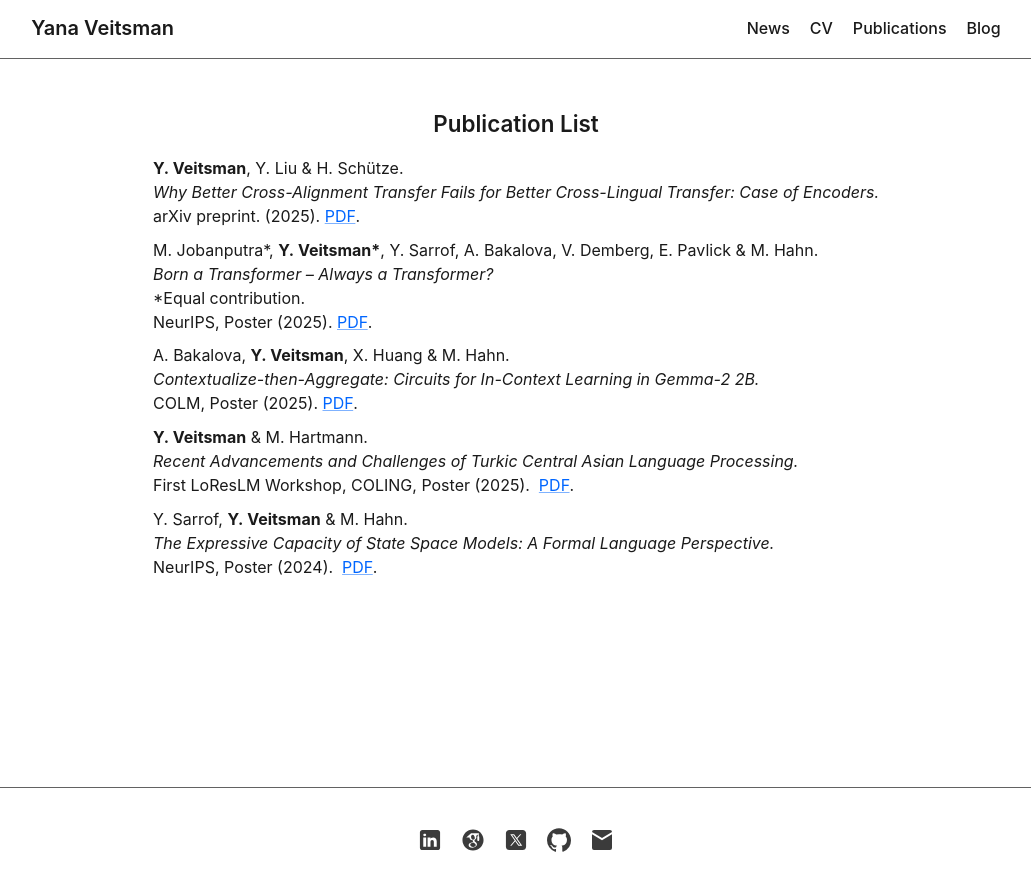
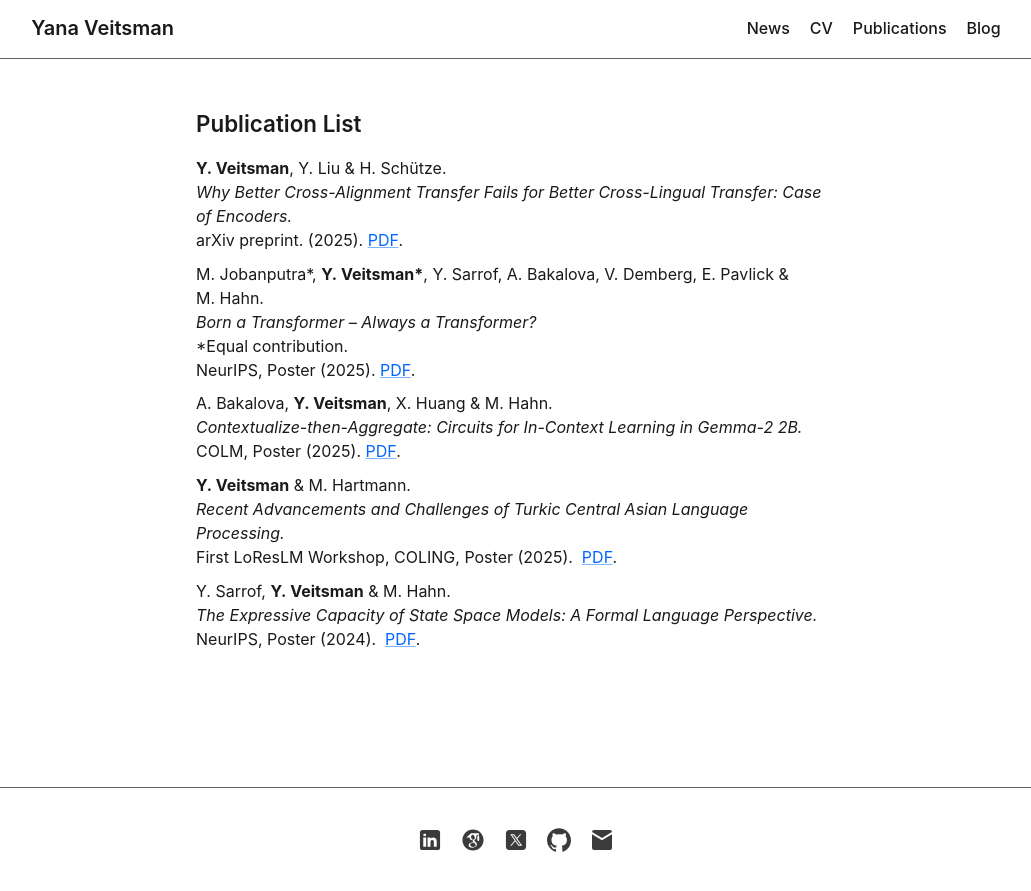
Before and after one commit to yan-vei/yan-vei.github.io, a Jekyll site: the page built from _pages/publications.html, in a window 1280 px wide. Shown: the top 891 px of the page, without its empty margins (124-1155 px from the left). Built offline with Jekyll 4.4.1, drawn with Linux system fonts in a browser that asks for light colours.

Commit message:
adjust page width

```diff
--- a/_pages/publications.html
+++ b/_pages/publications.html
@@ -27,6 +27,7 @@ permalink: /publications/
 }
 </script>
 
+<div class="publications-wrapper">
 <h3 class="pub-list-header">Publication List</h3>
 
 <ul class="pub-list">
@@ -68,3 +69,4 @@ permalink: /publications/
   </li>
 
 </ul>
+</div>
--- a/assets/css/styles.css
+++ b/assets/css/styles.css
@@ -15,6 +15,7 @@
     --accent: #0066ff;
     --radius: 6px;
     --max-width: 100ch;
+    --content-width: min(70vw, 72rem);
     --font-sans: -apple-system, BlinkMacSystemFont, 'Segoe UI',
                  Roboto, Oxygen, Ubuntu, Cantarell, 'Helvetica Neue', sans-serif;
     --font-mono: SFMono-Regular, Consolas, 'Liberation Mono', Menlo, monospace;
@@ -285,28 +286,32 @@ body {
 
 
 /* ---- publication list ---- */
+.publications-wrapper {
+  width: 50vw;
+  max-width: calc(100% - 2.5rem);
+  margin: 0 auto;
+}
+
 .pub-list {
   list-style-position: inside;   /* numbers line up with centred text */
   padding: 0;
-  margin: 0 auto;
-  text-align: justify;
+  margin: 0;
+  text-align: left;
   line-height: 1.5;
   list-style: none;
   flex-direction: column;
   display: flex;
-  align-items: justify;
-  max-width: max-content;
+  width: 100%;
 }
 
 .pub-list-header {
   padding: 0;
-  margin: 1rem auto;
+  margin: 1rem 0;
   text-align: left;
   line-height: 1.5;
   flex-direction: column;
   display: flex;
-  align-items: left;
-  max-width: max-content;
+  width: 100%;
 }
 
 .pub-list li + li {
@@ -318,7 +323,8 @@ body {
   list-style: none;
   padding: 0;
   margin: 0 auto;
-  max-width: var(--max-width);
+  width: var(--content-width);
+  max-width: calc(100% - 2.5rem);
 }
 
 .blog-list li + li {
@@ -477,16 +483,15 @@ body {
 
 /* ---- news page tweaks ---- */
 .news-wrapper{
-  display:flex;flex-direction:column;gap:2.5rem;max-width:var(--max-width);margin:0 auto;padding-top:0.5rem}
+  display:flex;flex-direction:column;gap:2.5rem;width:var(--content-width);max-width:calc(100% - 2.5rem);margin:0 auto;padding-top:0.5rem}
 .news-title{text-align:center;margin:0.5rem 0 1.5rem}
 .news-item time{font-size:0.85rem;color:var(--text-light,#727272);margin-bottom:0.25rem}
 .news-headline{margin:0;font-size:1.25rem;line-height:1.3}
-.news-item p{margin:0.5rem 0 0;max-width:40rem}
+.news-item p{margin:0.5rem 0 0}
 .news-item a{text-decoration:none;color:inherit}
 .news-item a:hover{text-decoration:underline}
 .news-archive{
   width:100%;
-  max-width:40rem;
   margin:0 auto;
 }
 .news-archive summary{
@@ -534,14 +539,13 @@ body {
 }
 .post-content{
   text-align:left;          /* regular paragraph flow */
-  max-width:40rem;
 }
 
 /* ── news-list: centred block, left-aligned text ───────────── */
 .news-item{
   /* centre the whole post block in the viewport */
   margin: 0 auto;            /* auto left/right → centred       */
-  max-width: 40rem;          /* optional: stops lines getting wide */
+  width: 100%;
 
   /* keep the *text itself* left-aligned */
   text-align: left;
@@ -551,7 +555,19 @@ body {
 /* ── single-post page (if you added _layouts/post.html) ────── */
 .post-wrapper{
   margin: 0 auto;
-  max-width: 40rem;          /* same comfortable width cap      */
+  width: var(--content-width);
+  max-width: calc(100% - 2.5rem);
   text-align: left;
   align-items: flex-start;
 }
+
+@media (max-width: 600px) {
+  .pub-list,
+  .pub-list-header,
+  .blog-list,
+  .news-wrapper,
+  .post-wrapper {
+    width: 100%;
+    max-width: none;
+  }
+}
```
Also changed, not shown: 1 other file.
